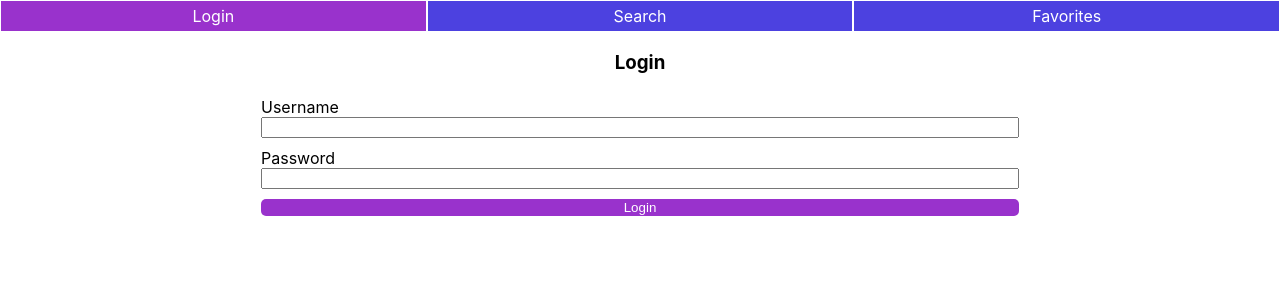
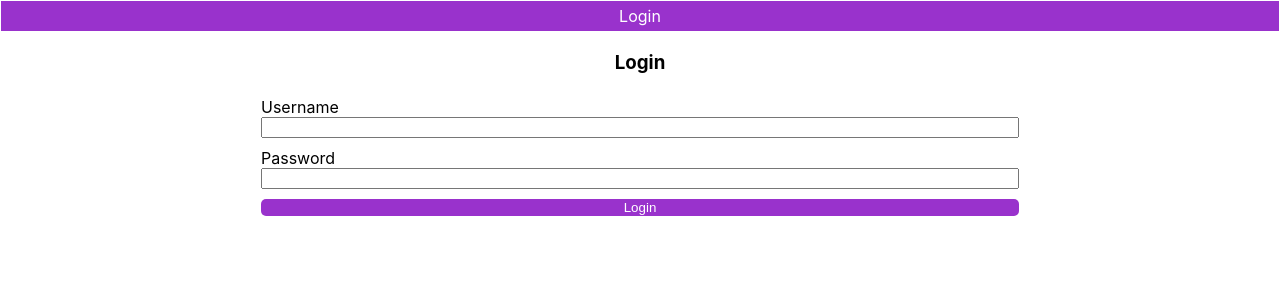
Before and after one commit to TomSchumacherCode/food-truck-api, a React (Create React App) app: page /login in a window 1280 px wide. Shown: the top 300 px of the page. Built offline with nearby package versions, Linux system fonts and the light colour scheme.

Commit message:
adds notes to protected routes

```diff
--- a/src/App.js
+++ b/src/App.js
@@ -26,7 +26,7 @@ function App() {
 
   return (
     <Router>
-      <Menu />
+      <Menu activeUser={activeUser} />
       <Routes>
         <Route
           path="/login"
--- a/src/components/Menu.jsx
+++ b/src/components/Menu.jsx
@@ -1,9 +1,11 @@
 import React from "react";
 import { NavLink } from "react-router-dom";
 
-function Menu() {
+function Menu({ activeUser, children }) {
+  console.log(children);
   return (
     <nav className="menu flex">
+      {!activeUser && (
         <NavLink
           className={({ isActive }) =>
             (isActive ? "active" : "link") + " text-center"
@@ -12,7 +14,9 @@ function Menu() {
         >
           Login
         </NavLink>
-
+      )}
+      {activeUser && (
+        <>
           <NavLink
             className={({ isActive }) =>
               (isActive ? "active" : "link") + " text-center"
@@ -29,6 +33,8 @@ function Menu() {
           >
             Favorites
           </NavLink>
+        </>
+      )}
     </nav>
   );
 }
```
Also changed, not shown: src/components/ProtectedRoute.jsx (+8 -1 lines). Lines whose indentation alone changed are shown as unchanged.
